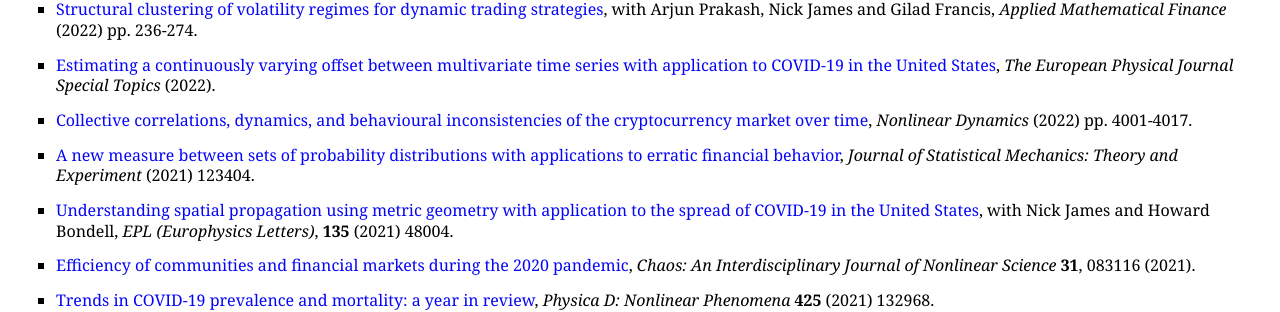
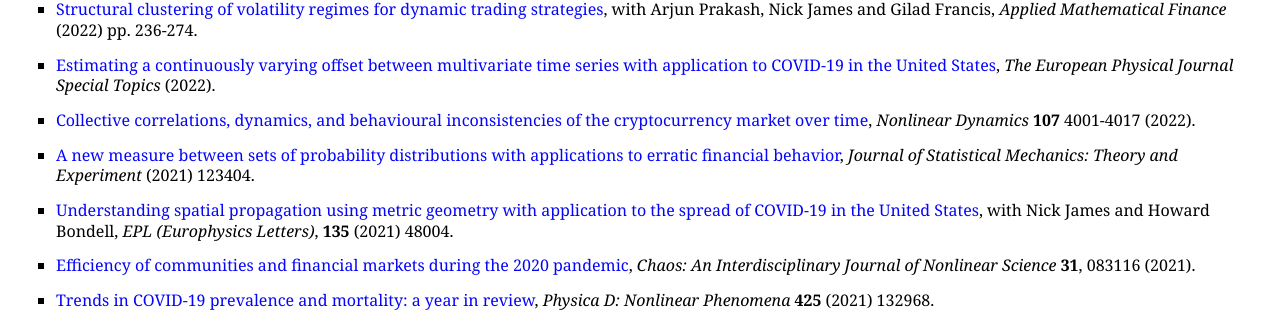
Before and after one commit to MaxMenzies/maxmenzies.com, a Jekyll site: the page index.html, which Jekyll copies as it is, in a window 1280 px wide. Shown: the part 870-1182 px from the top of the page. Built offline with Jekyll 4.4.1, drawn with Linux system fonts in a browser that asks for light colours.

Commit message:
Update index.html

```diff
--- a/index.html
+++ b/index.html
@@ -84,7 +84,7 @@
 </li>
 </ul>
 <ul>
-<li><p><a href="https://link.springer.com/article/10.1007/s11071-021-07166-9">Collective correlations, dynamics, and behavioural inconsistencies of the cryptocurrency market over time</a>, <i>Nonlinear Dynamics</i> (2022) pp. 4001-4017.</p>
+<li><p><a href="https://link.springer.com/article/10.1007/s11071-021-07166-9">Collective correlations, dynamics, and behavioural inconsistencies of the cryptocurrency market over time</a>, <i>Nonlinear Dynamics</i> <b>107</b> 4001-4017 (2022).</p>
 </li>
 </ul>
 <ul>
```
